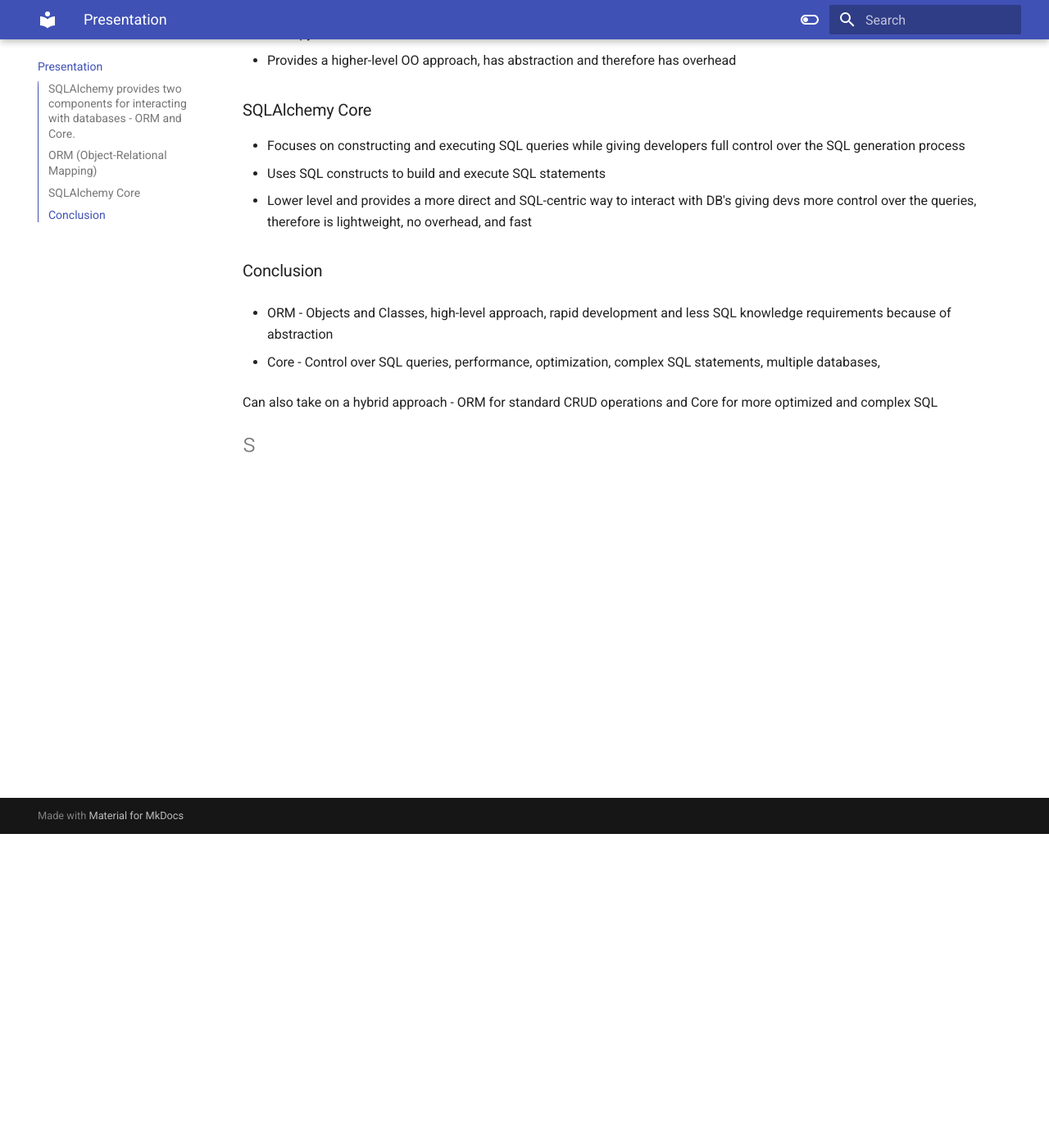
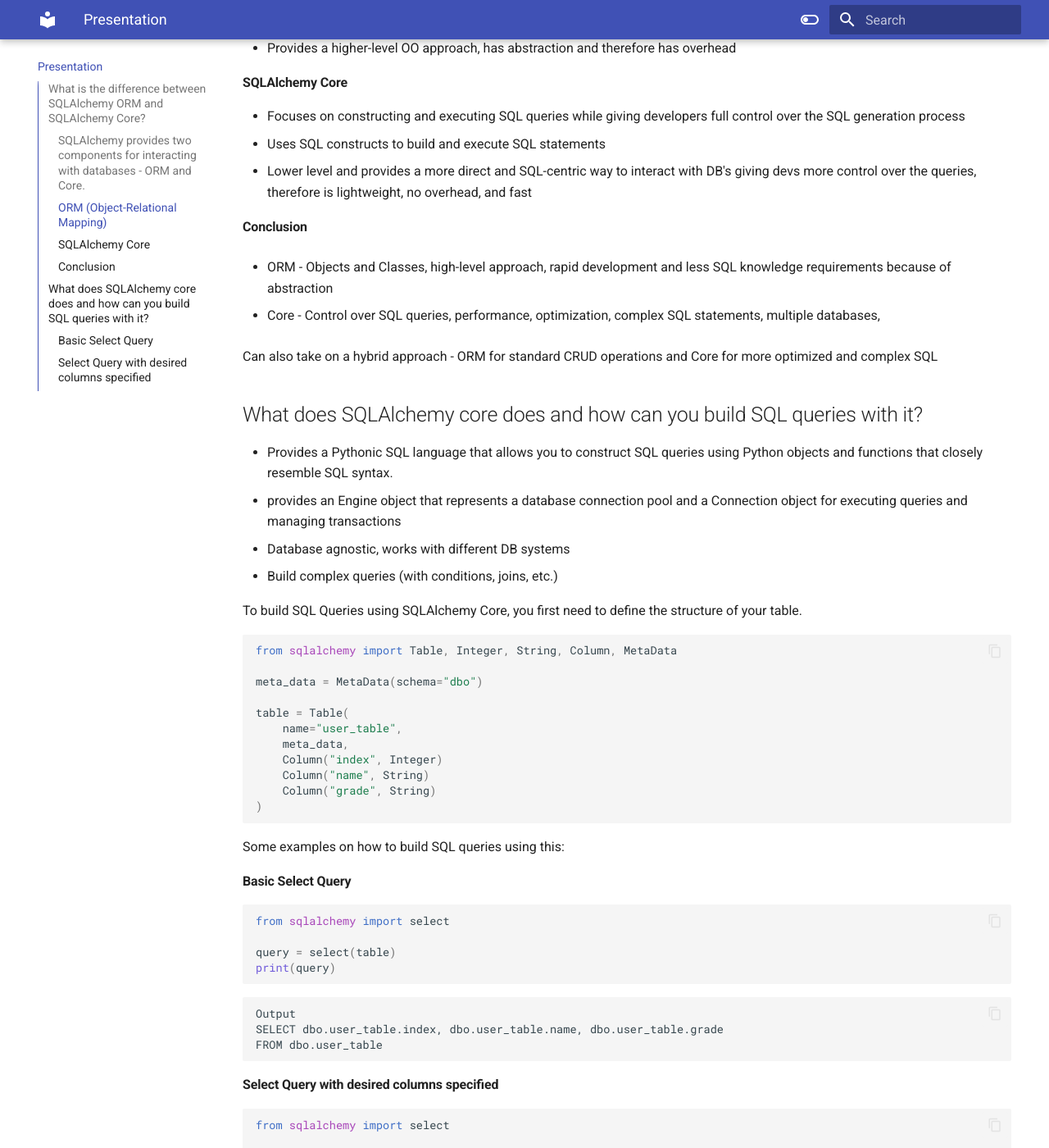
Before and after one commit to srtk-Negi/SQLAlchemy-mkdocs, an MkDocs documentation site: the page built from docs/index.md, in a window 1280 px wide and 1400 px high, scrolled down 383 px. Shown: the whole window at 82% size. Built offline with MkDocs 1.6.1 and Material for MkDocs 9.7.7, drawn with Linux system fonts in a browser that asks for light colours; some of the changed text lies outside the part shown.

Commit message:
select query examples added

````diff
--- a/docs/index.md
+++ b/docs/index.md
@@ -1,23 +1,76 @@
-# What is the difference between SQLAlchemy ORM and SQLAlchemy Core?
+## What is the difference between SQLAlchemy ORM and SQLAlchemy Core?
 
-### SQLAlchemy provides two components for interacting with databases - ORM and Core.
+#### SQLAlchemy provides two components for interacting with databases - ORM and Core.
 
-### ORM (Object-Relational Mapping)
+#### ORM (Object-Relational Mapping)
 - Enables developers to work with relational databases using the object-oriented approach
 - Uses python classes to define the database model
 - Provides a higher-level OO approach, has abstraction and therefore has overhead
 
-### SQLAlchemy Core
+#### SQLAlchemy Core
 - Focuses on constructing and executing SQL queries while giving developers full control over the SQL generation process
 - Uses SQL constructs to build and execute SQL statements
 - Lower level and provides a more direct and SQL-centric way to interact with DB's giving devs more control over the queries, therefore is lightweight, no overhead, and fast
 
 
-### Conclusion
+#### Conclusion
 - ORM - Objects and Classes, high-level approach, rapid development and less SQL knowledge requirements because of abstraction
 
 - Core - Control over SQL queries, performance, optimization, complex SQL statements, multiple databases,
 
 Can also take on a hybrid approach - ORM for standard CRUD operations and Core for more optimized and complex SQL
 
-# s
+## What does SQLAlchemy core does and how can you build SQL queries with it?
+- Provides a Pythonic SQL language that allows you to construct SQL queries using Python objects and functions that closely resemble SQL syntax.
+- provides an Engine object that represents a database connection pool and a Connection object for executing queries and managing transactions
+- Database agnostic, works with different DB systems
+- Build complex queries (with conditions, joins, etc.)
+
+To build SQL Queries using SQLAlchemy Core, you first need to define the structure of your table.
+
+```python
+from sqlalchemy import Table, Integer, String, Column, MetaData
+
+meta_data = MetaData(schema="dbo")
+
+table = Table(
+    name="user_table",
+    meta_data,
+    Column("index", Integer)
+    Column("name", String)
+    Column("grade", String)
+)
+```
+
+Some examples on how to build SQL queries using this:
+#### Basic Select Query
+
+```python
+from sqlalchemy import select
+
+query = select(table)
+print(query)
+```
+```
+Output
+SELECT dbo.user_table.index, dbo.user_table.name, dbo.user_table.grade
+FROM dbo.user_table
+```
+
+#### Select Query with desired columns specified
+```python
+from sqlalchemy import select
+
+query = select(table.c.name, table.c.grade)
+print(query)
+```
+or
+```python
+query = select(table.c["name","grade"])
+print(query)
+```
+```
+Output
+SELECT dbo.user_table.name, dbo.user_table.grade
+FROM dbo.user_table
+```
````
